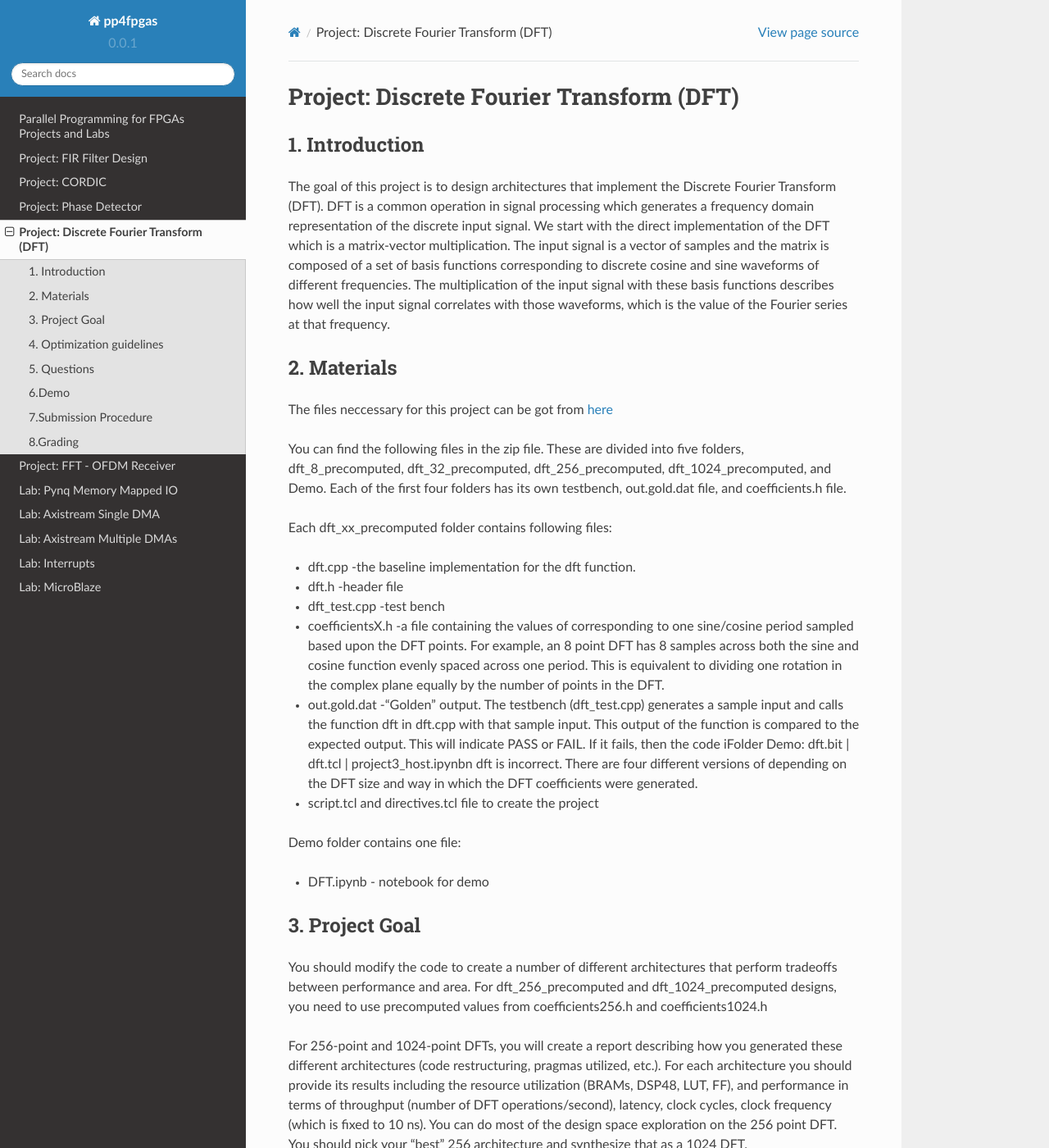
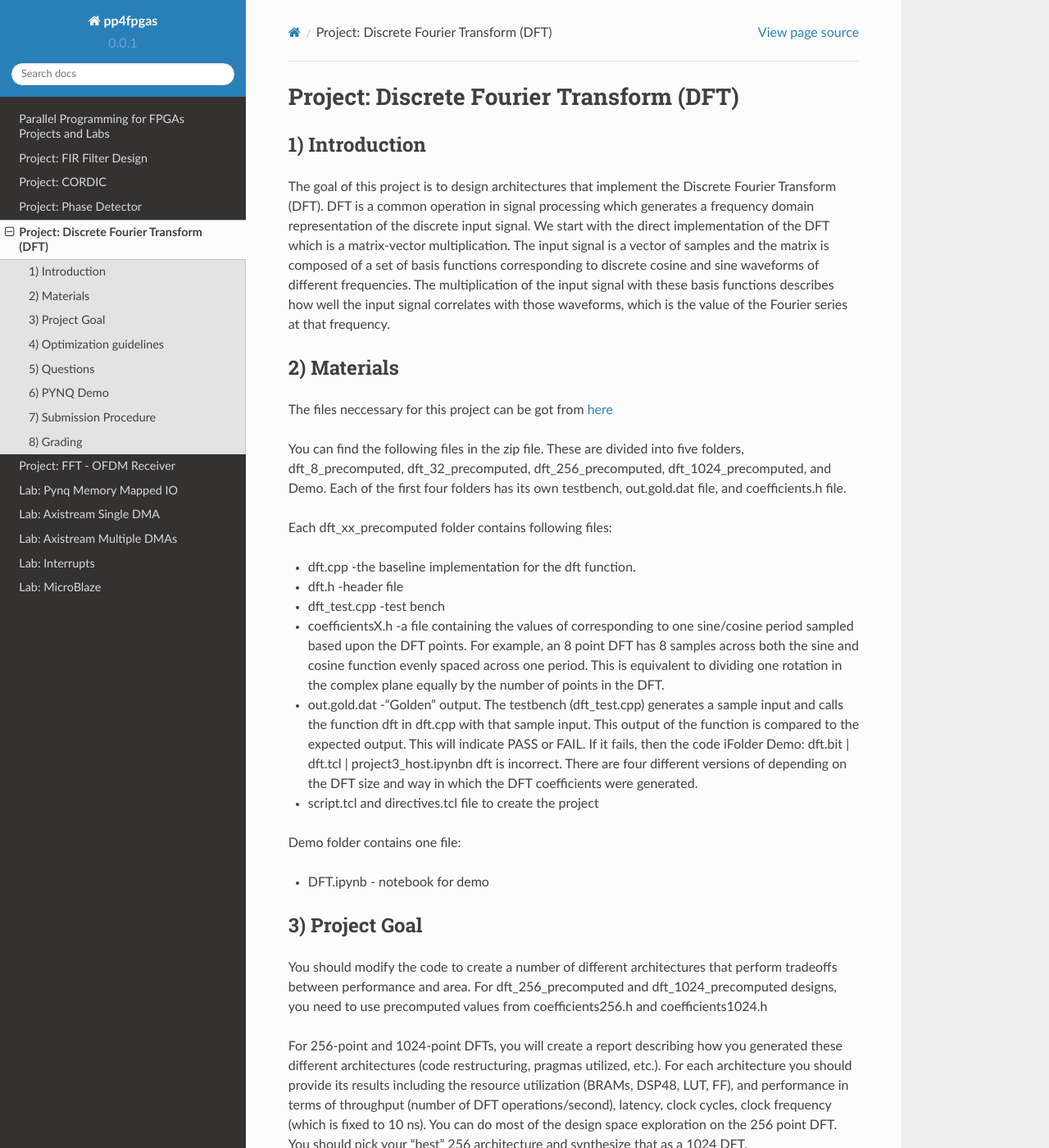
Before and after one commit to KastnerRG/Read_the_docs, a Sphinx documentation site: the page built from docs/project3.rst, in a window 1280 px wide and 1400 px high. Shown: the whole window at 82% size. Built offline with Sphinx 7.4.7 and the Read the Docs theme 2.0.0, drawn with Linux system fonts in a browser that asks for light colours; some of the changed text lies outside the part shown.

Commit message:
cosmetic changes

```diff
--- a/docs/axidma.rst
+++ b/docs/axidma.rst
@@ -1,7 +1,7 @@
 Lab: Axistream Single DMA
 ===================
 
-Simple streaming Example
+Simple streaming example
 ************************
 In this example we learn how to use `Xilinx AXI_DMA <https://www.xilinx.com/products/intellectual-property/axi_dma.htm>`_ to create streaming interfaces for and IP.
 
--- a/docs/axidma2.rst
+++ b/docs/axidma2.rst
@@ -1,7 +1,7 @@
 Lab: Axistream Multiple DMAs
 ===========
 
-Simple streaming Example with multiple inputs
+Simple streaming example with multiple inputs
 *********************************************
 In this example we learn how to use `Xilinx AXI_DMA <https://www.xilinx.com/products/intellectual-property/axi_dma.htm>`_ to create a design with two streaming inputs and one streaming output.
 
--- a/docs/project2.rst
+++ b/docs/project2.rst
@@ -72,7 +72,7 @@ The final goal is to implement this phase detector. To achieve this goal, you wi
 
 .. Note:: You are encouraged to modify this implementation code to gain better utilization or throughput.                                                                                              	 Remember to submit modified .cpp and .h files
 
-4) Demo
+4) PYNQ Demo
 ------
 Again, the final task integrates the phase detector onto a PYNQ. Implement the receiver design on the board. This process is mostly similar to your second lab, but you need to modify your HLS code for streaming interface.
 
--- a/docs/project3.rst
+++ b/docs/project3.rst
@@ -6,12 +6,12 @@
 Project: Discrete Fourier Transform (DFT)
 ===========================================
 
-1. Introduction
+1) Introduction
 --------------
 
 The goal of this project is to design architectures that implement the Discrete Fourier Transform (DFT). DFT is a common operation in signal processing which generates a frequency domain representation of the discrete input signal. We start with the direct implementation of the DFT which is a matrix-vector multiplication. The input signal is a vector of samples and the matrix is composed of a set of basis functions corresponding to discrete cosine and sine waveforms of different frequencies. The multiplication of the input signal with these basis functions describes how well the input signal correlates with those waveforms, which is the value of the Fourier series at that frequency.
 
-2. Materials
+2) Materials
 -----------
 
 The files neccessary for this project can be got from `here <https://github.com/KastnerRG/pp4fpgas/blob/master/labs/DFT.zip?raw=true>`_
@@ -36,7 +36,7 @@ Demo folder contains one file:
 
 * DFT.ipynb - notebook for demo
 
-3. Project Goal
+3) Project Goal
 --------------
 
 You should modify the code to create a number of different architectures that perform tradeoffs between performance and area. For dft_256_precomputed and dft_1024_precomputed designs, you need to use precomputed values from coefficients256.h and coefficients1024.h
@@ -47,7 +47,7 @@ The 8 and 32 point folders are provided for your convenience. If you would like,
 
 The key in this project is to understand the tradeoffs between loop optimizations (unrolling and pipelining) and data partitioning. Therefore you should focus on these optimizations.
 
-4. Optimization guidelines
+4) Optimization guidelines
 -------------------------
 
 * You should use a clock period of 10 ns.
@@ -66,7 +66,7 @@ The key in this project is to understand the tradeoffs between loop optimization
 
 * Your report must explicitly state how you calculated the throughput results. Note that this is often not simply a function of the latency and the clock period, and involves using the initiation interval.
 
-5. Questions
+5) Questions
 -----------
 
 * **Question 1:** What changes would this code require if you were to use a custom CORDIC similar to what you designed for Project 2? Compared to a baseline code with HLS math functions for cos() and sin(), would changing the accuracy of your CORDIC core make the DFT hardware resource usage change? How would it affect the performance? Note that you do not need to implement the CORDIC in your code, we are just asking you to discuss potential tradeoffs that would be possible if you used a CORDIC that you designed instead of the one from Xilinx.
@@ -83,12 +83,12 @@ The key in this project is to understand the tradeoffs between loop optimization
 
 * **Question 7:** (Bonus; streaming architecture) If you create a design using hls::stream, you will get bonus points of Project 3. We do not provide any testbench for this case since this is optional. You must write your own testbench because we expect you to change the function prototype from DTYPE to hls::stream. Please briefly describe what benefit you can achieve with hls::stream and why? NOTE: To get the full bonus point, your design must pass Co-Simulation (Not C-Simulation). You can learn about hls::stream from the `HLS user guide <ttps://www.xilinx.com/support/documentation/sw_manuals/xilinx2019_1/ug902-vivado-high-level-synthesis.pdf#page=216>`_.
 
-6.Demo
+6) PYNQ Demo
 ------
 
 For this demo, your will create an IP for the DFT 1024, and run it from the Jupyter notebook using DMA . You need to follow Lab2 example only difference being you will have 2 inputs and 2 outputs instead of 2 inputs and 1 output. Unlike the lab here you cannot start computation immediately after you stream an input. You must stream all inputs, compute DFT and stream all outputs.
 
-7.Submission Procedure
+7) Submission Procedure
 ----------------------
 
 You must also submit your code (and only your code, not other files, not HLS project files). Your code should have everything in it so that we can synthesize it directly. This means that you should use pragmas in your code, and not use the GUI to insert optimization directives. We must be able to only import your source file and directly synthesize it. If you change testbench files to answer questions, please submit them as well. You can assume that we have correctly set up the design environment (dft.cpp, dft.h, etc.). You must follow the file structure below. We use automated scripts to pull your data, so double check your file/folder names to make sure it corresponds to the instructions. Your repo must contains a folder named "project3" at the top-level. This folder must be organized as follows (similar as project1 or project2):
@@ -118,7 +118,7 @@ You must also submit your code (and only your code, not other files, not HLS pro
 * Folder *Demo*: dft.bit | dft.hwh | DFT.ipynb
 
 
-8.Grading
+8) Grading
 ----------
 
 * Report: 50 points
--- a/docs/project5.rst
+++ b/docs/project5.rst
@@ -55,7 +55,7 @@ The provided zip file has a number of subfolders and files related to implementi
 
 4. A major design tradeoff for the CORDIC revolves around the precision or accuracy of the results. For example, changing the number of rotations effects the accuracy, performance, and resource usage. Another important tradeoff is the data type of the variables. Using large, complex data types (like floating point) is typically most accurate, but not good with respect to performance and resource usage. Using fixed point types is more performant, but may reduce the accuracy of the results. Perform design space exploration to create a wide range of implementations using various data types for different variables, modifying the number of rotations, and performing other optimizations to find the Pareto optimal designs.
 
-4) Demo
+4) PYNQ Demo
 ------
 The final task integrates a CORDIC IP core onto the programmable logic (PL) using PYNQ. The provided notebook gives a skeleton for running the CORDIC using memory mapped IO for communication. The notebook passes data to the CORDIC IP, receives the result, and compares it with the result computed in Python.
 
```
Also changed, not shown: docs/project4.rst (+8 -8 lines).
